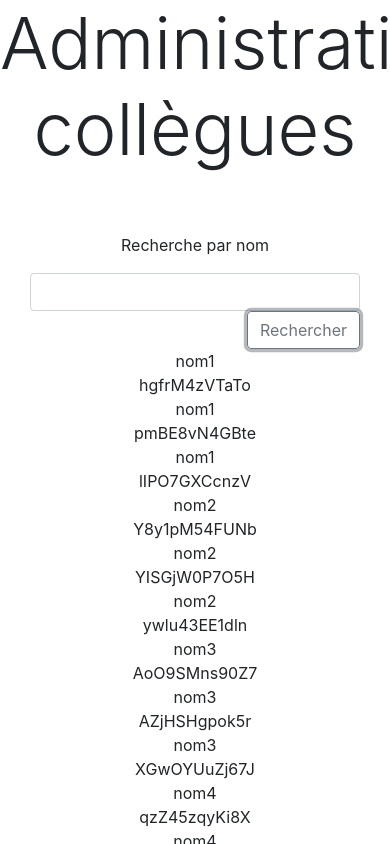
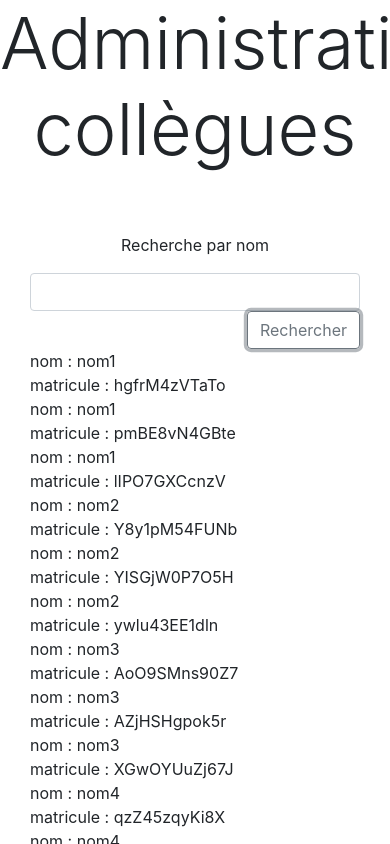
Before and after one commit to AntoineLabeeuw/collegues-front, an Angular app: page / in a window 390 px wide. Both pictures are taken after a click on the button "Rechercher". Shown: the top 844 px of the page. Built offline with nearby package versions, Linux system fonts and the light colour scheme.

Commit message:
'modifier' button is now working, fix on collegues.ts to use Collegue attributes

```diff
--- a/src/app/app.component.html
+++ b/src/app/app.component.html
@@ -1,10 +1,10 @@
 <h1 class="display-3" style="text-align: center;">Administration collègues</h1>
 <div class="container" style="margin-top:30px">
   <div class="row">
-    <div class="col-sm-6" style="text-align: center;">
+    <div class="col-12 col-md-6" style="text-align: center;">
       <app-recherche-collegue-par-nom [matricules]='matricules'></app-recherche-collegue-par-nom>
     </div>
-    <div class="col-sm-6" style="text-align: center;">
+    <div class="col-12 col-md-6" style="text-align: center;">
       <app-collegue [collegues]='collegues[1]'></app-collegue>
       <app-collegue [collegues]='collegues[0]'></app-collegue>
     </div>
--- a/src/app/collegue/collegue.component.html
+++ b/src/app/collegue/collegue.component.html
@@ -1,16 +1,16 @@
 <div class="container" style="margin-top:30px">
   <div class="row">
-    <div class="col-sm-4" style="text-align: center;">
-      <img class="mx-auto d-block img-fluid" style="max-width:150px;" src="{{ collegues['photoUrl'] }}" />
+    <div class="col-sm-12 col-md-4" style="text-align: center;">
+      <img class="mx-auto d-block img-fluid" src="{{ collegues.photoUrl }}" />
     </div>
-    <div class="col-sm-8" style="text-align: left;">
-      <p>Matricule : {{ collegues['matricule'] }}<br />
-        Nom : {{ collegues['nom'] | uppercase }}<br />
-        Prenom : {{ collegues['prenoms'] }}<br />
-        Date de naissance : {{ collegues['dateDeNaissance'] | date:'dd-MM-yyyy'}}<br />
+    <div class="col-sm-12 col-md-8" style="text-align: left;">
+      <p>Matricule : {{ collegues.matricule }}<br />
+        Nom : {{ collegues.nom | uppercase }}<br />
+        Prenom : {{ collegues.prenoms }}<br />
+        Date de naissance : {{ collegues.dateDeNaissance | date:'dd-MM-yyyy'}}<br />
         E-mail :
         <ng-container *ngIf="!edit">
-          {{ collegues['email'] }}
+          {{ collegues.email }}
           <button type="button" class="btn btn-outline-secondary float-right"
             (click)="consoleModification()">Modifier</button>
         </ng-container>
@@ -19,7 +19,7 @@
           Photo URL :
           <input type="text" #photoUrl class="form-control">
           <button type="button" class="btn btn-outline-secondary float-right"
-            (click)="consoleValider()">Valider</button>
+            (click)="consoleValider(email.value, photoUrl.value)">Valider</button>
         </ng-container>
       </p>
       <a href="#" (click)="consoleCreation()" [hidden]="edit">Créer un nouveau collègue</a>
--- a/src/app/collegue/collegue.component.ts
+++ b/src/app/collegue/collegue.component.ts
@@ -7,7 +7,7 @@ import { Collegue } from '../models/Collegue';
 })
 export class CollegueComponent implements OnInit {
   @Input()
-  collegues: CollegueComponent;
+  collegues: Collegue;
   edit = false;
   constructor() { }
   consoleModification(): void {
@@ -17,10 +17,11 @@ export class CollegueComponent implements OnInit {
   consoleCreation(): void {
     console.log(`Création d'un nouveau collègue`);
   }
-  consoleValider(email, photoUrl): void {
-    // in fine, sert a modifier les valeurs deja rentrées
+  consoleValider(email: string, photoUrl: string): void {
     this.edit = !this.edit;
-    console.log('Validation de la modif');
+    this.collegues.email = email;
+    this.collegues.photoUrl = photoUrl;
+    console.log(`Validation de la modification avec les informations (email=${email}, photoUrl=${photoUrl})`);
   }
   ngOnInit(): void {
   }
--- a/src/app/recherche-collegue-par-nom/recherche-collegue-par-nom.component.html
+++ b/src/app/recherche-collegue-par-nom/recherche-collegue-par-nom.component.html
@@ -11,11 +11,11 @@
     </div>
   </div>
   <div class="row" *ngFor="let nomMat of filteredMatricules">
-    <div class="col-sm-4" style="text-align: center;">
-      {{ nomMat.nom }}
+    <div class="col-sm-4" style="text-align: left;">
+      nom : {{ nomMat.nom }}
     </div>
-    <div class="col-sm-8" style="text-align: center;">
-      {{ nomMat.matricule }}
+    <div class="col-sm-8" style="text-align: left;">
+      matricule : {{ nomMat.matricule }}
     </div>
   </div>
 </div>
```
